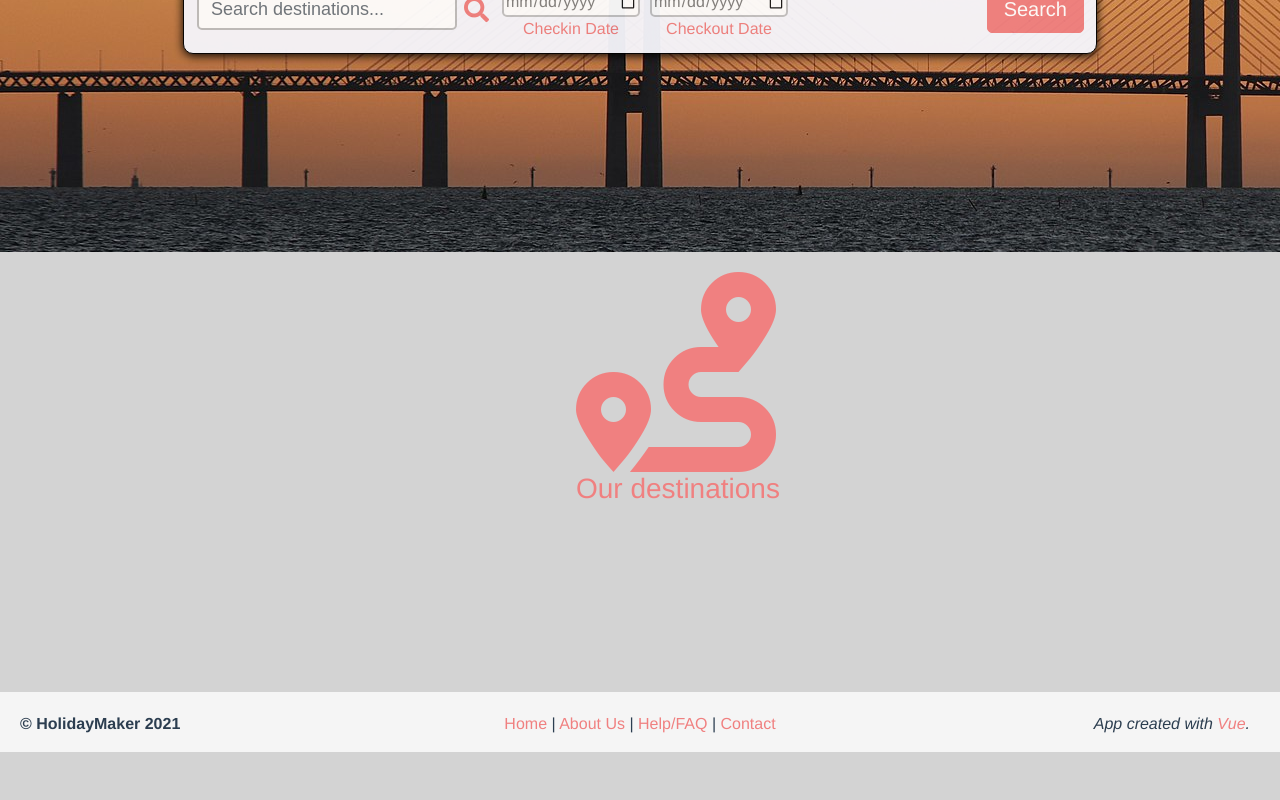
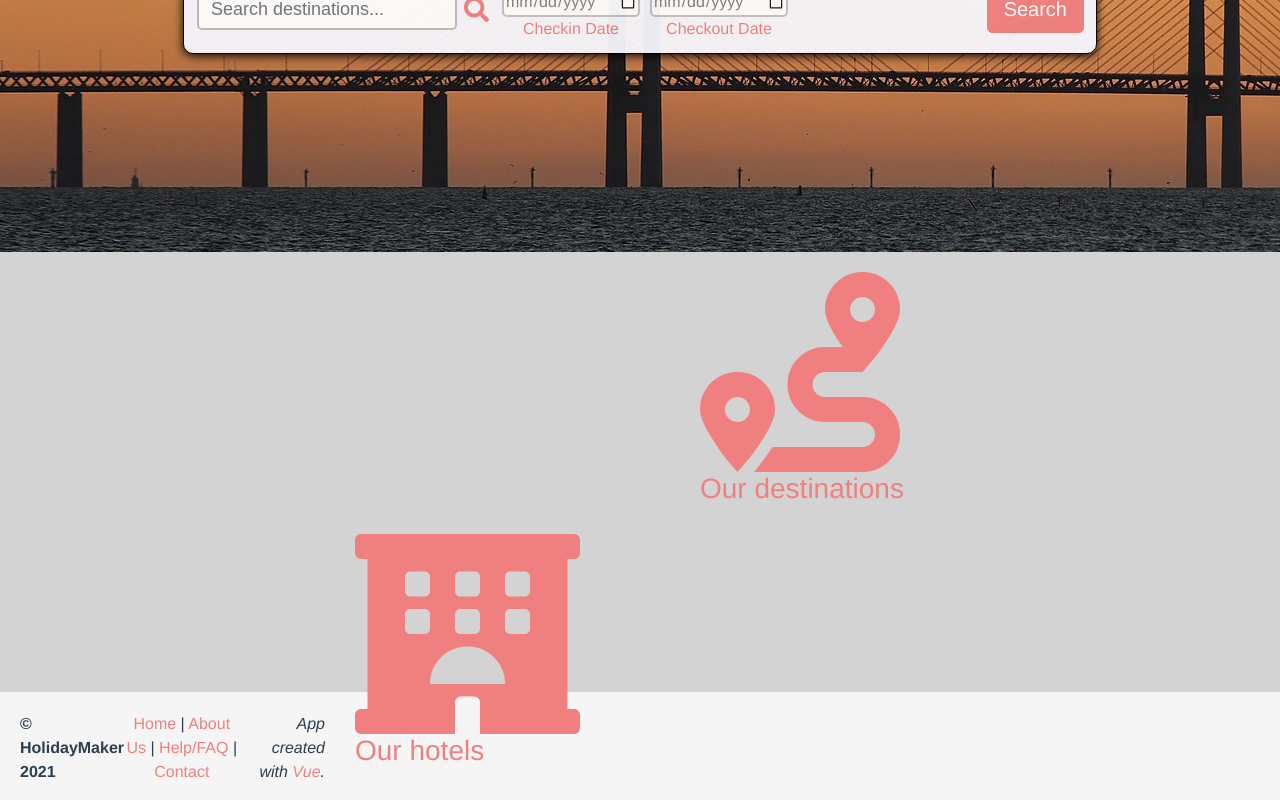
Before and after one commit to giddster/holidaymaker, a Vue app in the folder holidaymaker-frontend/: page / in a window 1280 px wide. Shown: the part 223-1023 px from the top of the page. Before the commit the page ends 975 px from the top, so only its background shows below. Built offline with nearby package versions, Linux system fonts and the light colour scheme; no server answers.

Commit message:
added a view for all hotels + routes
+ temp style fixes

```diff
--- a/holidaymaker-frontend/src/router/index.js
+++ b/holidaymaker-frontend/src/router/index.js
@@ -15,6 +15,7 @@ import PaymentSuccess from "../views/Payment/PaymentSuccess.vue"
 
 //"DYNAMIC" VIEWS
 import Destinations from "/src/views/Destinations.vue"
+import Hotels from "/src/views/Hotels.vue"
 import Login from "/src/views/Login.vue"
 import Register from "/src/views/Register.vue"
 import Review from "/src/components/Review.vue"
@@ -37,6 +38,12 @@ const routes = [
     name: "Destinations",
     component: Destinations
   },
+  {
+    path: "/hotels",
+    name: "Hotels",
+    component: Hotels
+  },
+
   //WILDCARD REDIRECT TO NOTFOUND COMPONENT //
   { path: '/:pathMatch(.*)*',
     name: 'not-found',
--- a/holidaymaker-frontend/src/store/index.js
+++ b/holidaymaker-frontend/src/store/index.js
@@ -219,7 +219,7 @@ export default createStore({
     },
 
     async fetchHotels({commit}){
-      let response2 = await fetch('api/Hotels/')
+      let response2 = await fetch('/api/Hotels/')
       let data = await response2.json()
       commit('setHotels', data)
       },
--- a/holidaymaker-frontend/src/views/Destinations.vue
+++ b/holidaymaker-frontend/src/views/Destinations.vue
@@ -24,6 +24,6 @@ computed: {
     border-radius: 12px;
     box-shadow: 0 2px 8px rgba(0, 0, 0, 0.26);
     max-width: 50%;
-    display: flexbox;
+    display: flex;
 }
 </style>
--- a/holidaymaker-frontend/src/views/Home.vue
+++ b/holidaymaker-frontend/src/views/Home.vue
@@ -4,6 +4,13 @@
       <router-link :to="'/destinations/'">
           <i class="fas fa-route showdestinations-icon"></i>
           <h3>Our destinations</h3>
+      </router-link>
+    </div>
+
+    <div class="seehotels">
+      <router-link :to="'/hotels/'">
+          <i class="fas fa-hotel showhotels-icon"></i>
+          <h3>Our hotels</h3>
       </router-link>
     </div>
   </div>
@@ -20,12 +27,26 @@ export default {
 </script>
 
 <style scoped>
+.seedestinations{
+float: left;
+margin-left: 700px;
+
+}
+
+.seehotels {
+float: right;
+margin-right: 700px;
+}
+
 .showdestinations-icon {
 margin-top: 20px;
 font-size: 200px;
 }
 
-.seedestinations{
-margin-left: 45%;
+.showhotels-icon {
+margin-top: 20px;
+font-size: 200px;
+float: right;
 }
+
 </style>
--- /dev/null
+++ b/holidaymaker-frontend/src/views/Hotels.vue
@@ -0,0 +1,33 @@
+<template>
+  <div class="hotelsview" v-for="hotel in hotels" :key="hotel.id">
+        <h3>Name: {{hotel.name}}</h3>
+        <p>Address: {{ hotel.address }}</p>
+        <i>Description: {{ hotel.description }}</i>
+    </div>
+</template>
+
+<script>
+export default {
+    created() {
+        this.$store.dispatch('fetchHotels')
+    },
+    computed: {
+    hotels(){
+        return this.$store.state.hotels
+    }
+}
+}
+</script>
+
+<style>
+.hotelsview {
+    margin: 15px auto;
+    padding: 10px;
+    background: rgb(246, 246, 252);
+    border-radius: 12px;
+    box-shadow: 0 2px 8px rgba(0, 0, 0, 0.26);
+    max-width: 50%;
+    display: flex;
+}
+
+</style>
```
